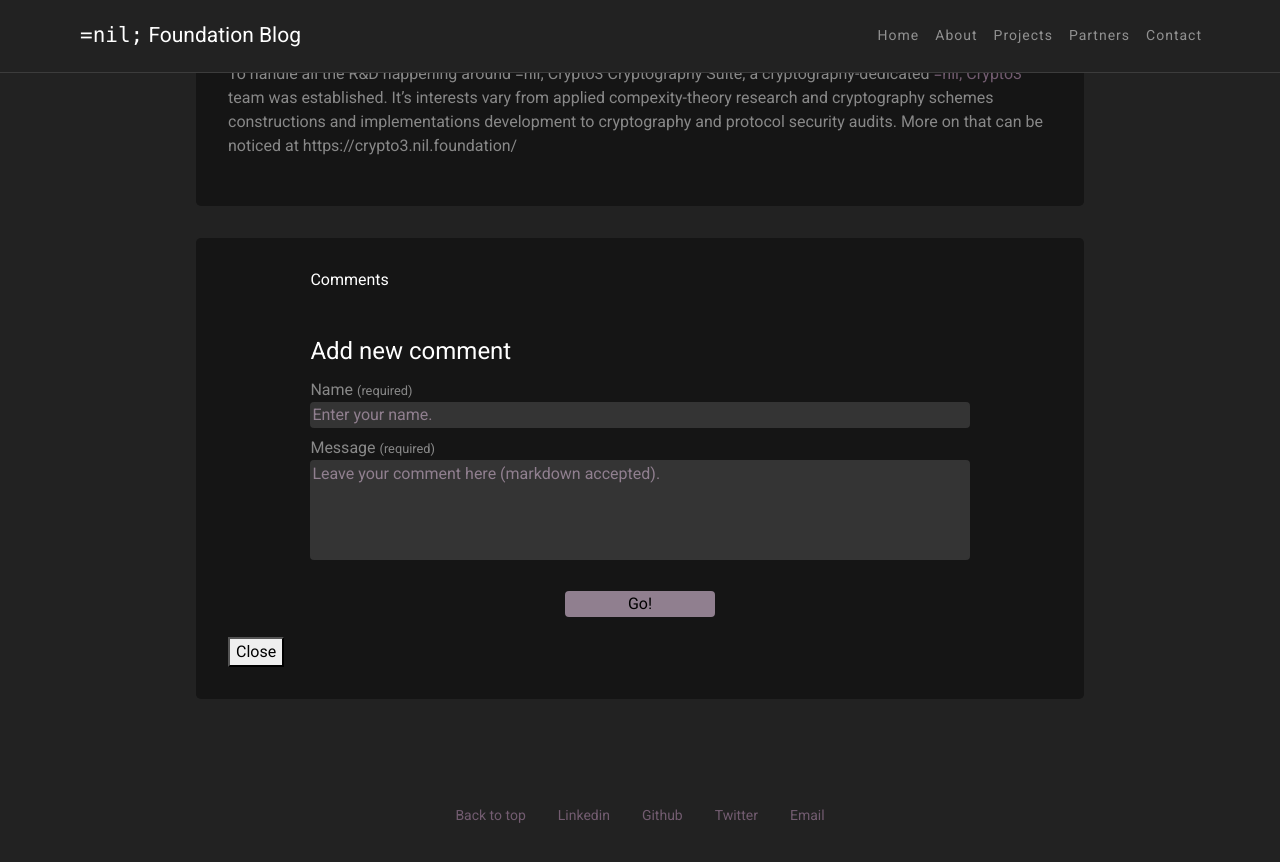
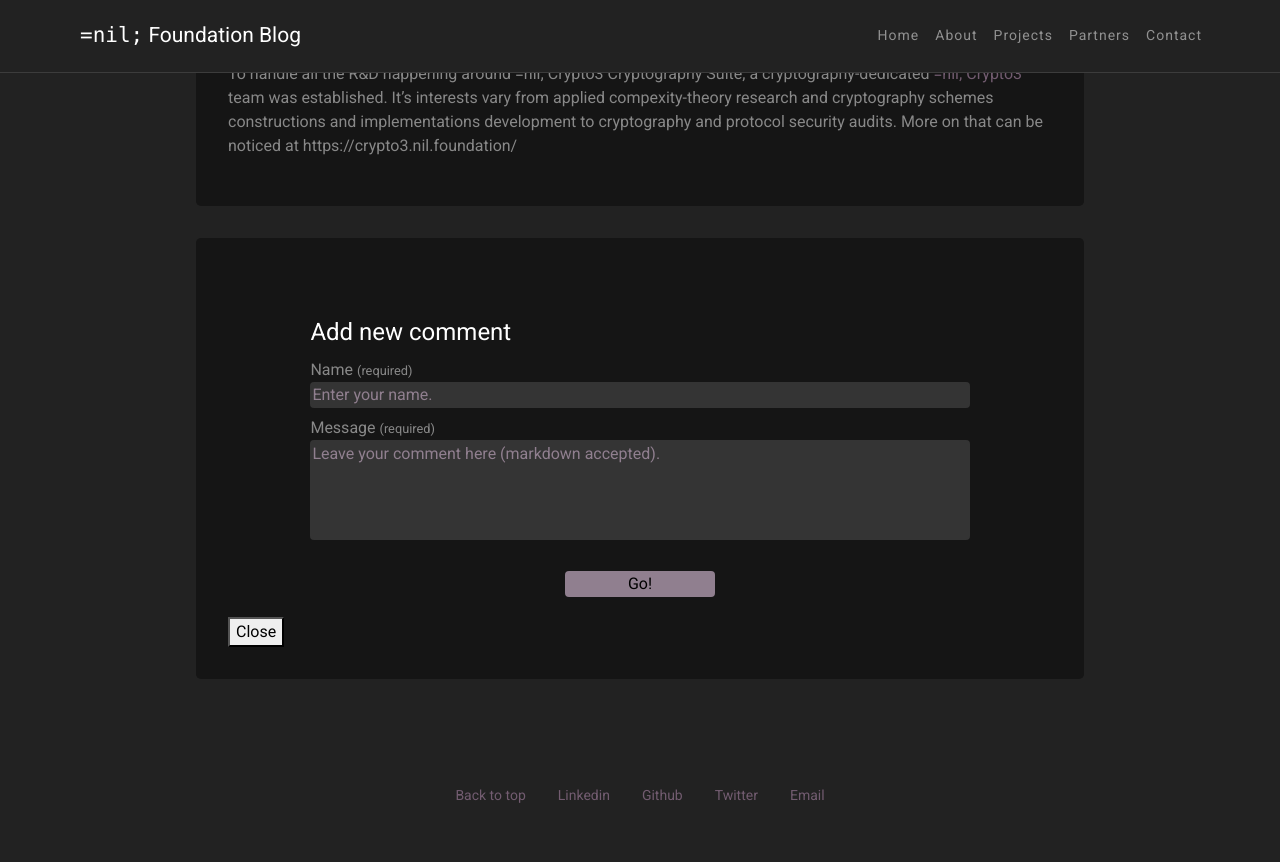
Before and after one commit to ukorvl/urickon.github.io, a Jekyll site: the page built from _posts/2018-04-01-introduction-post.md, in a window 1280 px wide and 900 px high, scrolled down 906 px. Shown: the top 862 px of the window. Built offline with Jekyll 4.4.1, drawn with Linux system fonts in a browser that asks for light colours.

Commit message:
remove comments title duplicate

```diff
--- a/_layouts/post.html
+++ b/_layouts/post.html
@@ -40,9 +40,6 @@
                     <div>
                     <div class="bs-component-blog bs-component">
                     <div class="jumbotron-blog jumbotron">
-                    <div class="form-title">
-                        <h3>Comments</h3>
-                    </div>
                     <!-- <form
                         method="post"
                         action="{{ site.staticman_url }}"
```
